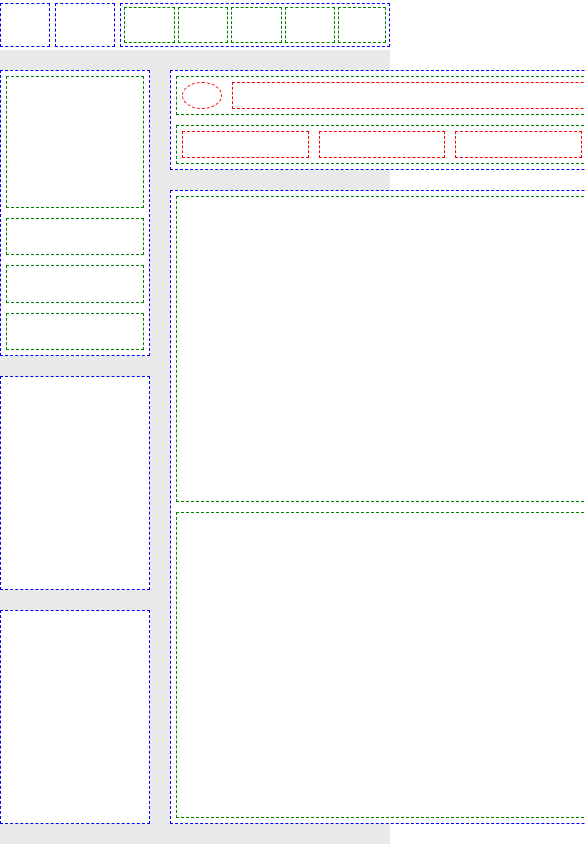
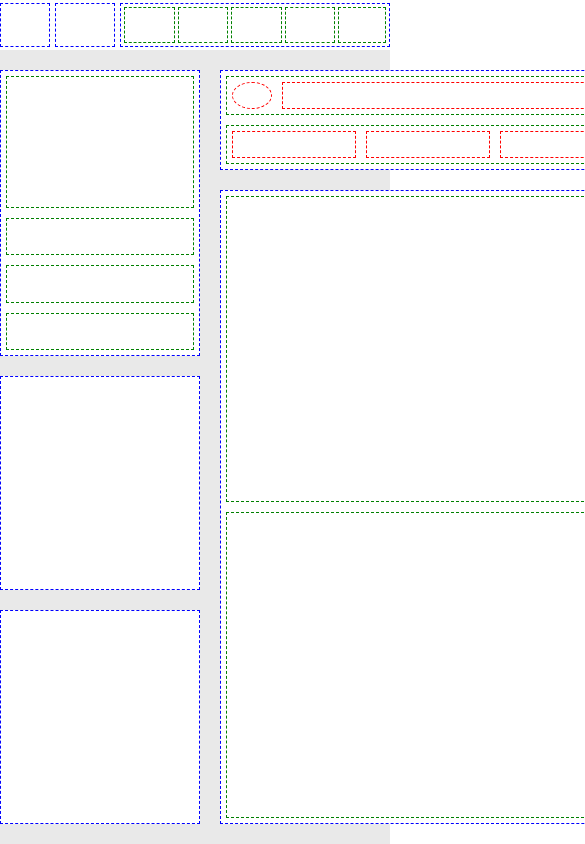
Before and after one commit to nicopicchio/boolean-html-adding-the-rest, a plain HTML site: page index.html in a window 390 px wide. Shown: the top 844 px of the page, 585 px wide, since content can reach past the window. Drawn offline with Linux system fonts and the light colour scheme.

Commit message:
media queries change 2

```diff
--- a/style.css
+++ b/style.css
@@ -182,3 +182,16 @@
     150px 1fr 150px;
     }
 }
+
+@media screen and (max-width: 900px) {
+    .feed {
+    width: 770px;
+    grid-template:
+    'left-column middle' calc(100vh - 90px) /
+    200px 1fr;
+    }
+
+    .right-column {
+        display: none;
+    }
+}
```
